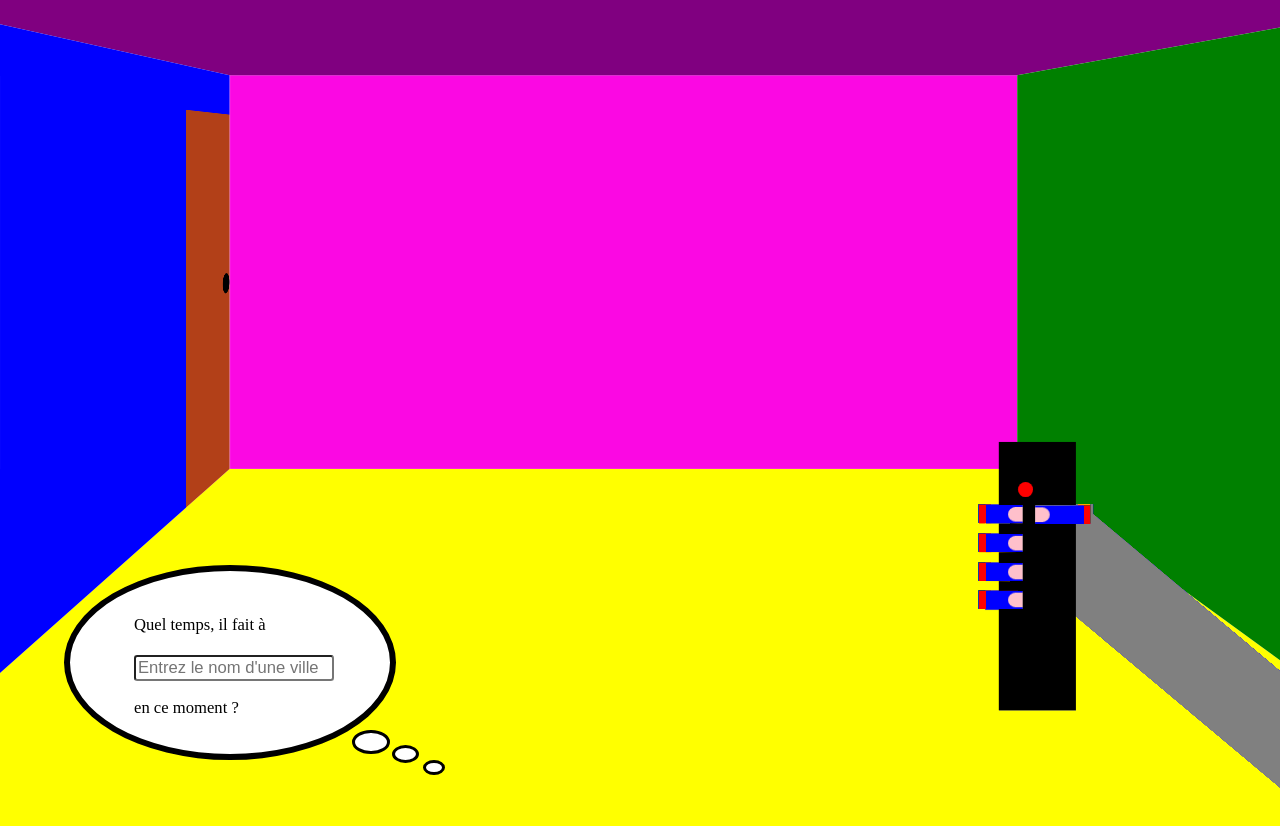
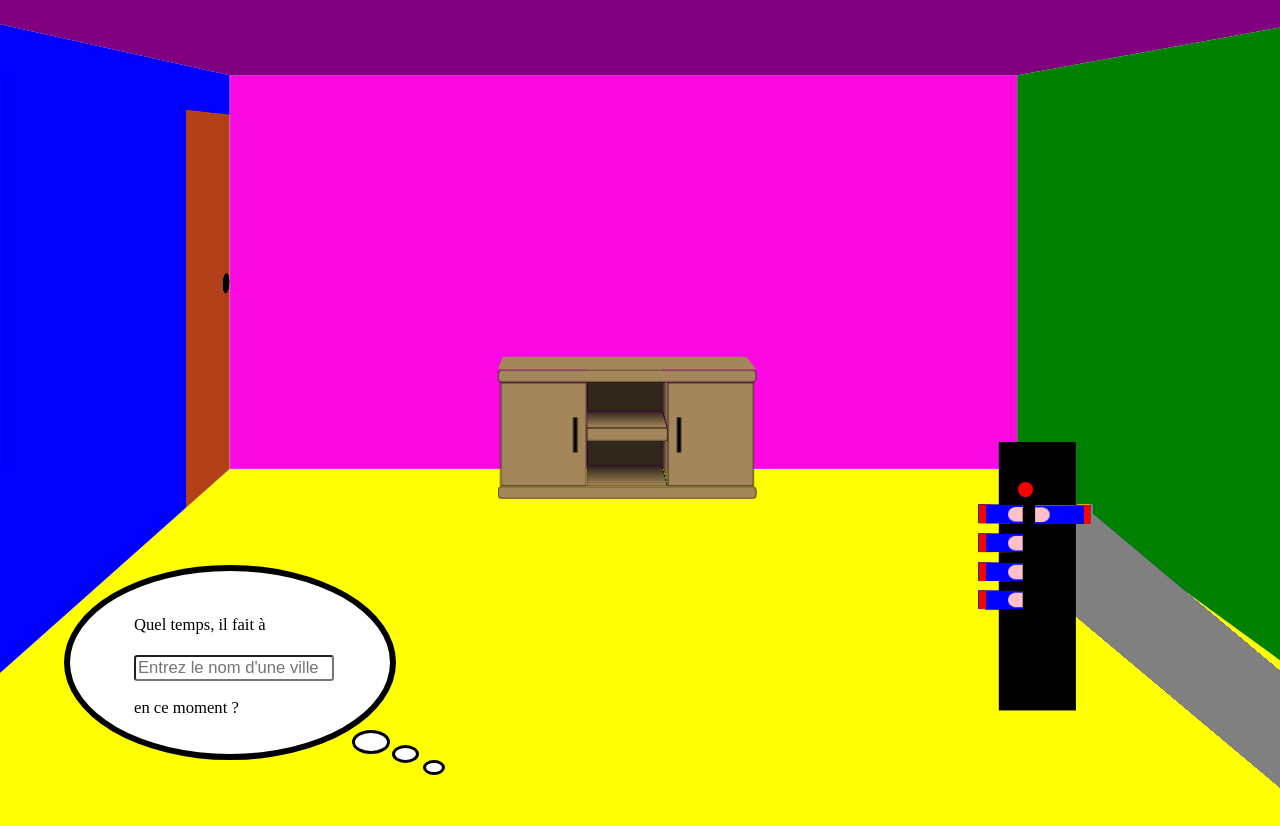
Before and after one commit to Skyrlon/weather-animation, a Vue app: page /#/ in a window 1280 px wide. Shown: the top 826 px of the page. Built offline with nearby package versions, Linux system fonts and the light colour scheme.

Commit message:
added TvStand component

```diff
--- a/src/components/TvRoom.vue
+++ b/src/components/TvRoom.vue
@@ -5,12 +5,18 @@
     <div class="wall floor"></div>
     <div class="wall right"></div>
     <div class="wall left"></div>
+    <TvStand />
   </div>
 </template>
 
 <script>
+import TvStand from "./TvStand.vue";
+
 export default {
   name: "TvRoom",
+  components: {
+    TvStand,
+  },
 };
 </script>
 
--- /dev/null
+++ b/src/components/TvStand.vue
@@ -0,0 +1,194 @@
+<template>
+  <div class="tv_stand">
+    <div class="tv_stand__plank tv_stand__plank--up"></div>
+    <div class="tv_stand__plank tv_stand__plank--middle"></div>
+    <div class="tv_stand__plank tv_stand__plank--down"></div>
+    <div class="drawer drawer__left"></div>
+    <div class="drawer drawer__right"></div>
+    <CreateCuboid
+      parentClassName="shelf shelf_1"
+      childrenClassName="shelf__face shelf__face--"
+      :faceArray="faces"
+    />
+    <CreateCuboid
+      class="shelf shelf_2"
+      childrenClassName="shelf__face shelf__face--"
+      :faceArray="faces"
+    />
+  </div>
+</template>
+
+<script>
+import CreateCuboid from "./CreateCuboid.vue";
+
+export default {
+  name: "TvStand",
+  components: {
+    CreateCuboid,
+  },
+  data() {
+    return {
+      faces: ["front", "back", "right", "left", "top", "bottom"],
+    };
+  },
+};
+</script>
+
+<style lang="scss">
+.tv_stand {
+  position: absolute;
+  bottom: 0;
+  left: 35%;
+  width: $tv-stand-width;
+  height: $tv-stand-height;
+  perspective-origin: 50% 50%;
+  transform-style: preserve-3d;
+  perspective: $wall-depth * 100;
+  transform: rotateX(-0deg) rotateY(-0deg)
+    translateZ(-$wall-depth/2 + $tv-stand-depth);
+
+  &::before {
+    content: "";
+    position: absolute;
+    width: $tv-stand-width;
+    height: $tv-stand-depth;
+    background-color: $color-tv-stand;
+    border-radius: 0.5vw;
+    transform: rotateX(90deg) translateZ($tv-stand-depth/2);
+  }
+
+  &__plank {
+    position: absolute;
+    width: $tv-stand-width;
+    height: $tv-stand-height/10;
+    background-color: $color-tv-stand;
+    box-sizing: border-box;
+    border-radius: 0.5vw;
+    border: 1px solid;
+    perspective-origin: 50% 50%;
+    transform-style: preserve-3d;
+    perspective: $tv-stand-width * 100;
+    transform: translateZ($tv-stand-depth/2);
+
+    &--up {
+      top: 0;
+    }
+
+    &--middle {
+      top: ($tv-stand-height - $tv-stand-height/10)/2;
+      left: ($tv-stand-width - $shelf-width)/2;
+      width: $shelf-width;
+      border-radius: 0;
+    }
+
+    &--down {
+      bottom: 0;
+    }
+  }
+}
+
+.drawer {
+  position: absolute;
+  width: $drawer-width;
+  height: $drawer-height;
+  background-color: $color-tv-stand;
+  box-sizing: border-box;
+  border: 1px solid;
+  transform: translateZ($tv-stand-depth/2);
+
+  &::before {
+    content: "";
+    position: absolute;
+    top: $drawer-height/3;
+    right: $drawer-width/10;
+    width: $drawer-width/20;
+    height: $drawer-height/3;
+    background-color: black;
+  }
+
+  &__left {
+    top: $tv-stand-height/10;
+    left: $tv-stand-width/100;
+  }
+
+  &__right {
+    top: $tv-stand-height/10;
+    right: $tv-stand-width/100;
+
+    &::before {
+      left: $drawer-width/10;
+    }
+  }
+}
+
+.shelf {
+  position: absolute;
+  left: $tv-stand-width/100 + $drawer-width;
+  width: $shelf-width;
+  height: $shelf-height;
+  perspective-origin: 50% 50%;
+  transform-style: preserve-3d;
+  perspective: $tv-stand-width * 100;
+
+  &_1 {
+    top: $tv-stand-height/10;
+  }
+
+  &_2 {
+    bottom: $tv-stand-height/10;
+  }
+
+  &__face {
+    position: absolute;
+    width: $shelf-width;
+    height: $shelf-height;
+    box-sizing: border-box;
+    border: 1px solid;
+    background-color: $color-tv-stand;
+
+    &--front {
+      opacity: 0;
+      transform: translateZ($tv-stand-depth/2);
+    }
+
+    &--back {
+      background-color: darken($color-tv-stand, 35%);
+      transform: rotateY(180deg) translateZ($tv-stand-depth/2);
+    }
+
+    &--left {
+      background: linear-gradient(
+        to left,
+        $color-tv-stand,
+        darken($color-tv-stand, 35%)
+      );
+      width: $tv-stand-depth;
+      transform: rotateY(-90deg) translateZ($tv-stand-depth/2);
+    }
+
+    &--right {
+      background: linear-gradient(
+        to right,
+        $color-tv-stand,
+        darken($color-tv-stand, 35%)
+      );
+      width: $tv-stand-depth;
+      transform: rotateY(90deg) translateZ($shelf-width - $tv-stand-depth/2);
+    }
+
+    &--top {
+      height: $tv-stand-depth;
+      transform: rotateX(90deg) translateZ($tv-stand-depth/2);
+    }
+
+    &--bottom {
+      background: linear-gradient(
+        $color-tv-stand,
+        darken($color-tv-stand, 35%)
+      );
+      height: $tv-stand-depth;
+      transform: rotateX(-90deg) translateZ($shelf-height - $tv-stand-depth/2);
+    }
+  }
+}
+</style>
```
